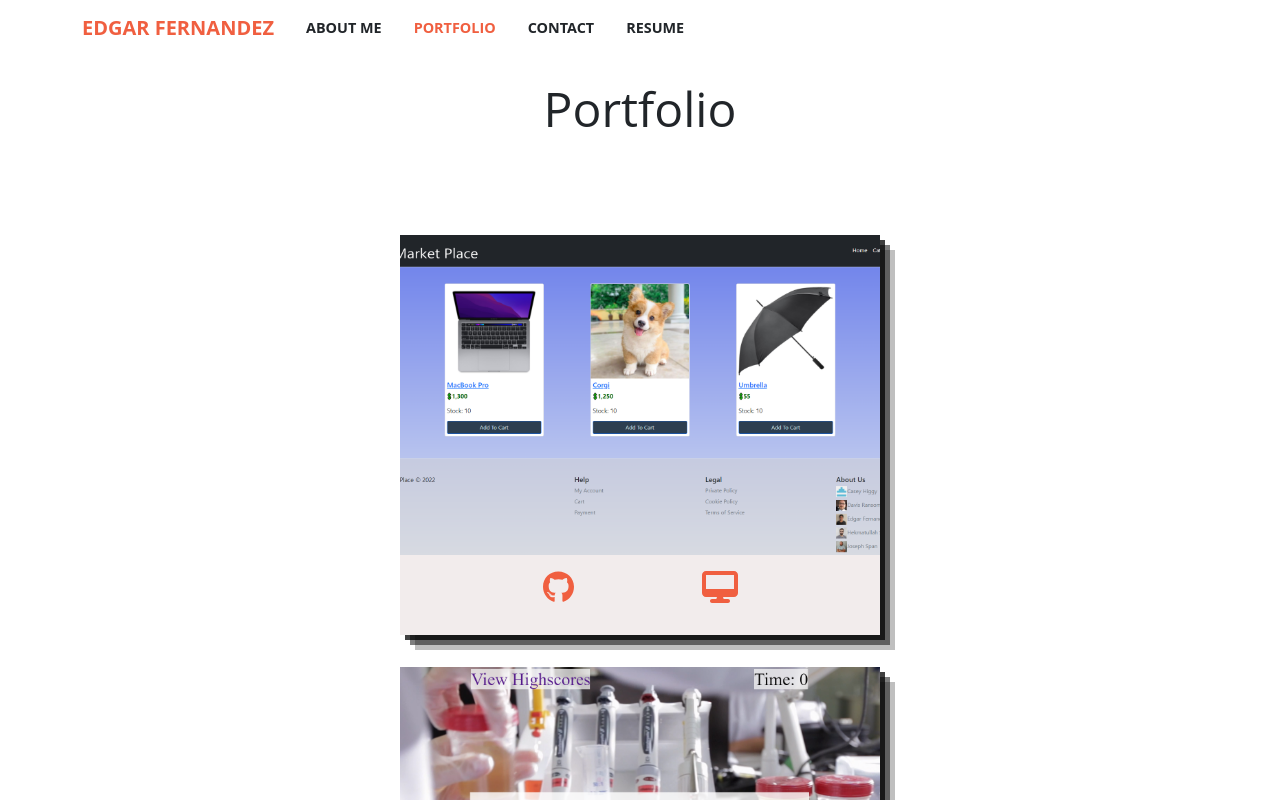
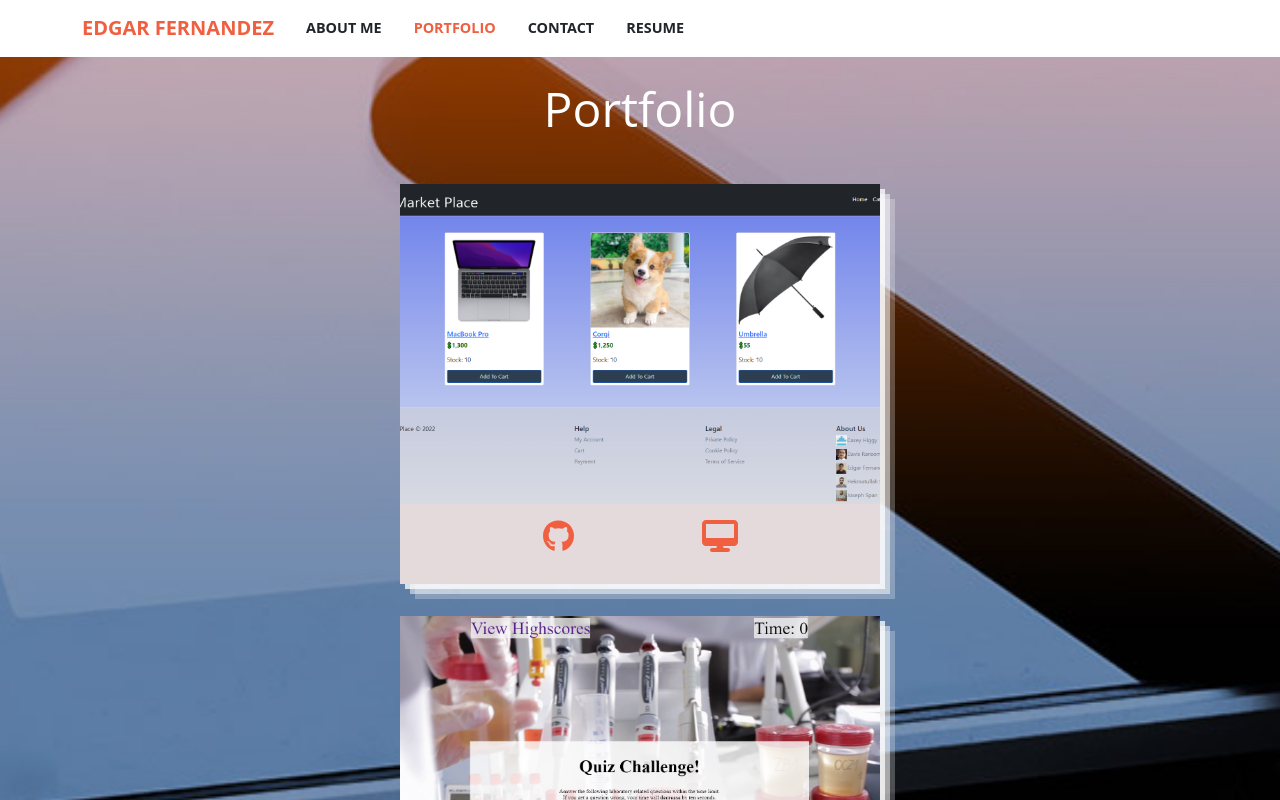
Before and after one commit to HCTyler/Portfolios, a React (Create React App) app: page / in a window 1280 px wide. Both pictures are taken after a click on the item "PORTFOLIO". Shown: the top 800 px of the page. Built offline with nearby package versions, Linux system fonts and the light colour scheme; no server answers.

Commit message:
fixed the onclick on navbar, aded a bit of css on portfolio

```diff
--- a/src/components/Navbar/Navbar.js
+++ b/src/components/Navbar/Navbar.js
@@ -30,8 +30,8 @@ function Navbar(props) {
                 <div className="collapse navbar-collapse" id="navbarResponsive">
                     <ul className="navbar-nav ml-auto">
                         {pages.map((Page) => (
-                            <li className={`nav-item nav-link ${currentPage.name === Page.name && "active"}`} key={Page.name} data-bs-toggle="collapse" data-bs-target=".navbar-collapse.show">
-                                <span onClick={() => setCurrentPage(Page)}>
+                            <li onClick={() => setCurrentPage(Page)} className={`nav-item nav-link ${currentPage.name === Page.name && "active"}`} key={Page.name} data-bs-toggle="collapse" data-bs-target=".navbar-collapse.show">
+                                <span>
                                     {capitalizeFirstLetter(Page.name)}
                                 </span>
                             </li>
--- a/src/index.css
+++ b/src/index.css
@@ -33,6 +33,7 @@ a {
   -webkit-transition: all 0.2s;
   -moz-transition: all 0.2s;
   transition: all 0.2s;
+  text-decoration: none;
 }
 
 a:hover {
--- a/src/pages/About/About.js
+++ b/src/pages/About/About.js
@@ -18,10 +18,9 @@ function About() {
                     <div className="col-lg-10 mx-auto">
                     <h1 className="text-center">{capitalizeFirstLetter(currentPage.name)}</h1>
                         <hr className=" my-4 mx-auto" />
-                        <p className="text-faded mb-5">
+                        <p className="text-faded mb-5 container-sm">
                             Hello World!<br/>
                             I am front-end developer passionate about creating interactive applications and experiences on the web. After completing my coding bootcamp course at UCSD extension, I’ve found that my passion lies in designing and developing accessible and responsive websites.<br/>
-                            I am in San Diego, California.
                         </p>
                     </div>
                 </div>
--- a/src/pages/Contact/Contact.css
+++ b/src/pages/Contact/Contact.css
@@ -1,6 +1,6 @@
 .contactpage {
     max-height: 100vh;
-    height:92vh;
+    height: 92vh;
     padding: 5rem
 }
 
@@ -68,8 +68,41 @@ form label:hover {
 
 /* Error Warning */
 .error-text {
-    color: red;
+    color: red !important;
 }
+
 .pass-text {
     color: green;
 }
+
+
+
+@media only screen and (min-width: 960px) {
+    /* styles for browsers larger than 960px; */
+}
+
+@media only screen and (min-width: 1440px) {
+    /* styles for browsers larger than 1440px; */
+}
+
+@media only screen and (min-width: 2000px) {
+    /* for sumo sized (mac) screens */
+}
+
+@media only screen and (max-device-width: 480px) {}
+
+@media only screen and (device-width: 768px) {
+    /* default iPad screens */
+}
+
+/* different techniques for iPad screening */
+@media only screen and (min-device-width: 481px) and (max-device-width: 1024px) and (orientation:portrait) {
+
+    /* For portrait layouts only */
+
+
+}
+
+@media only screen and (min-device-width: 481px) and (max-device-width: 1024px) and (orientation:landscape) {
+    /* For landscape layouts only */
+}
--- a/src/pages/Portfolio/Portfolio.css
+++ b/src/pages/Portfolio/Portfolio.css
@@ -1,13 +1,28 @@
 :root {
---textcolor:rgb(18, 18, 18);
---texteffect:rgba(194, 194, 194, 0.25);
+  --textcolor: #121212;
+  --texteffect: #dfdfdf;
+  --primaryColor: #f05f40;
 }
 
 #Project {
   display: flex;
   flex-direction: column;
   min-height: 92vh;
-  padding: 5rem
+  padding: 5rem;
+
+}
+
+.cover{
+  position:relative;
+  background-image: url(../../assets/files/background-old.jpg);
+  background-color: #f05f40;
+  background-position: center center;
+  -webkit-background-size: cover;
+  -moz-background-size: cover;
+  -o-background-size: cover;
+  background-size: cover;
+  width:100%;
+  height:100%;
 }
 
 #Project article {
@@ -18,86 +33,7 @@
   padding: 0 12.5vh 12.5vh 12.5vh;
 }
 
-
-.major {
-  width: 30rem;
-  height: 25rem;
-  display: flex;
-  margin: 1rem;
-  position: relative;
-  flex-direction: column;
-  box-shadow: 5px 5px rgba(0, 0, 0, 0.75), 10px 10px rgba(0, 0, 0, 0.5), 15px 15px rgba(0, 0, 0, 0.25);
-  transition: box-shadow 0.25s ease-in-out;
-}
-
-.major img {
-  height: 20rem;
-  width: 30rem;
-  object-fit: cover;
-  justify-content: center;
-}
-
-.major header {
-  font-size: 200%;
-  font-weight: 900;
-  padding: 1rem;
-  text-align: center;
-  text-shadow: 1px 1px black;
-}
-
-.major p {
-  padding: 1rem 0.5rem 0 0.5rem;
-  text-align: left;
-  font-size: 125%;
-  font-weight: 700;
-}
-
-.major section {
-  align-self: flex-end;
-  height: 5rem;
-  width: 100%;
-  display: flex;
-  flex-direction: row;
-  justify-content: center;
-  background-color: rgb(230, 218, 218, 0.505);
-}
-
-.major section a {
-  position: relative;
-  justify-content: space-between;
-  padding: 0 10%;
-}
-
-.major text {
-  color: black;
-}
-
-
-.fade-image,
-.fade-text {
-  position: absolute;
-  top: 0;
-}
-
-.fade-text {
-  opacity: 0;
-}
-
-.fade-box:hover>.fade-text {
-  opacity: 1;
-  transition: 0.5s ease-in;
-}
-
-.fade-box:hover>img {
-  opacity: 0.1;
-  transition: 1s ease-out;
-}
-
-.major:hover {
-  box-shadow: 5px 5px rgba(0, 0, 0, 0.75), 10px 10px rgba(0, 0, 0, 0.5), -5px -5px rgba(0, 0, 0);
-}
-
- /* this is the hover effect on the svg- the fontawesomeicons------ */
+/* this is the hover effect on the svg- the fontawesomeicons------ */
 #Project svg {
   padding: 1rem;
   display: inline-block;
@@ -129,8 +65,6 @@
   transition:
     font-size 1s,
     box-shadow 2s;
-
-
 }
 
 #Project a:hover>text {
@@ -145,15 +79,103 @@
 
 #Project a:active>text {
   color: rgb(215, 215, 215);
-  text-shadow: 1px 1px rgb(10, 38, 255);
+  text-shadow: 1px 1px var(--primaryColor);
 }
 
-#Project a:hover> svg {
+#Project a:hover>svg {
   visibility: hidden;
   opacity: 0;
 }
 
- /* ---------------------------------------------------------------- */
+/* ---------------------------------------------------------------- */
+
+/* --------------Project CSS-------------------------- */
+.major {
+  width: 30rem;
+  height: 25rem;
+  display: flex;
+  margin: 1rem;
+  position: relative;
+  flex-direction: column;
+  background-color: rgba(255, 255, 255, 0.75);
+  box-shadow: 5px 5px rgba(255, 255, 255, 0.75), 10px 10px rgba(255, 255, 255, 0.5), 15px 15px rgba(255, 255, 255, 0.25);
+  transition: box-shadow 0.5s ease-in-out;
+}
+
+.major img {
+  height: 20rem;
+  width: 30rem;
+  object-fit: cover;
+  justify-content: center;
+  background-color: #f05f40;
+  transition: 1s ease-in-out;
+}
+
+.major header {
+  font-size: 200%;
+  font-weight: 900;
+  padding: 1rem;
+  text-align: center;
+  color: var(--primaryColor);
+  text-shadow: 1px 1px black;
+}
+
+.major p {
+  padding: 1rem 0.5rem 0 0.5rem;
+  text-align: left;
+  font-size: 100%;
+  font-weight: 700;
+  color:var(--textcolor);
+  text-shadow: 1px 1px var(--texteffect);
+}
+
+.major section {
+  align-self: flex-end;
+  height: 5rem;
+  width: 100%;
+  display: flex;
+  flex-direction: row;
+  justify-content: center;
+  background-color: rgb(230, 218, 218, 0.9);
+}
+
+.major section a {
+  position: relative;
+  justify-content: space-between;
+  padding: 0 10%;
+}
+
+.major text {
+  color: black;
+}
+
+
+.fade-image,
+.fade-text {
+  position: absolute;
+  top: 0;
+}
+
+.fade-text {
+  opacity: 0;
+  transition: 1s ease-in-out;
+}
+
+.fade-box:hover>.fade-text {
+  opacity: 1;
+  transition: 1s ease-in-out;
+}
+
+.fade-box:hover>img {
+  opacity: 0.125;
+  transition: 1s ease-in-out;
+}
+
+.major:hover {
+  box-shadow: 5px 5px rgba(255, 255, 255, 0.75), 10px 10px rgba(255, 255, 255, 0.5), -5px -5px rgb(255, 255, 255);
+
+}
+/* --------------End Project CSS-------------------------- */
 
 @media only screen and (min-width: 960px) {
   /* styles for browsers larger than 960px; */
@@ -173,20 +195,42 @@
   #Project {
     width: 100vw;
   }
-
-
+  #Project svg{
+    display:none
+  }
+  #Project text{
+    font-size: 1rem;
+    padding: 0 0.5rem;
+  }
 
   .major {
     width: 20rem;
     height: 20rem;
-    box-shadow: 5px 10px;
   }
 
   .major img {
     height: 15rem;
     width: 20rem;
-    object-fit: fill;
-    justify-content: center;
+  }
+  .major section{
+    justify-content: space-evenly;
+  }
+
+  .major header {
+    font-size: 1.25rem;
+    font-weight: 900;
+    padding: 0.2rem;
+  }
+
+  .major p {
+    text-align: left;
+    font-size: 1rem;
+  }
+  .major text{
+    color: var(--primaryColor)!important;
+  }
+  .major text:active{
+    color: var(--textcolor)
   }
 
 
@@ -205,7 +249,7 @@
   .major {
     width: 25rem;
     height: 20rem;
-    box-shadow: 5px 10px;
+    /* box-shadow: 5px 10px; */
   }
 
   .major img {
@@ -215,6 +259,16 @@
     justify-content: center;
   }
 
+  .major header {
+    font-size: 200%;
+    font-weight: 900;
+  }
+
+  .major p {
+    text-align: left;
+    font-size: 100%;
+  }
+
 }
 
 @media only screen and (min-device-width: 481px) and (max-device-width: 1024px) and (orientation:landscape) {
--- a/src/pages/Portfolio/Portfolio.js
+++ b/src/pages/Portfolio/Portfolio.js
@@ -14,16 +14,17 @@ function Portfolio() {
     ])
     const [currentPage] = useState(pages[0])
 
+
     return (
-        <div id="Project">
-            <h1 className="text-center">{capitalizeFirstLetter(currentPage.name)}</h1>
-            <hr className=" my-4 mx-auto" />
-            <article>
+            // <hr className=" my-4 mx-auto" />
+        <div id="Project" className="cover">
+            <h1 className="text-center text-white">{capitalizeFirstLetter(currentPage.name)}</h1>
+            <article >
                 {ProjectData.map(({ name, image, alt, deployed, github, description,skills }) => {
                     return (
                         <div class="major">
                             <div className="fade-box">
-                                <div className="fade-image"></div>
+                                <div className="fade-image"/>
                                 <img src={image} alt={alt} />
                                 <div className="fade-text">
                                     <header>{name}</header>
```
Also changed, not shown: src/pages/Contact/Contact.js (+15 -7 lines), src/assets/files/background-old.jpg (added), src/assets/files/background.jpg.
